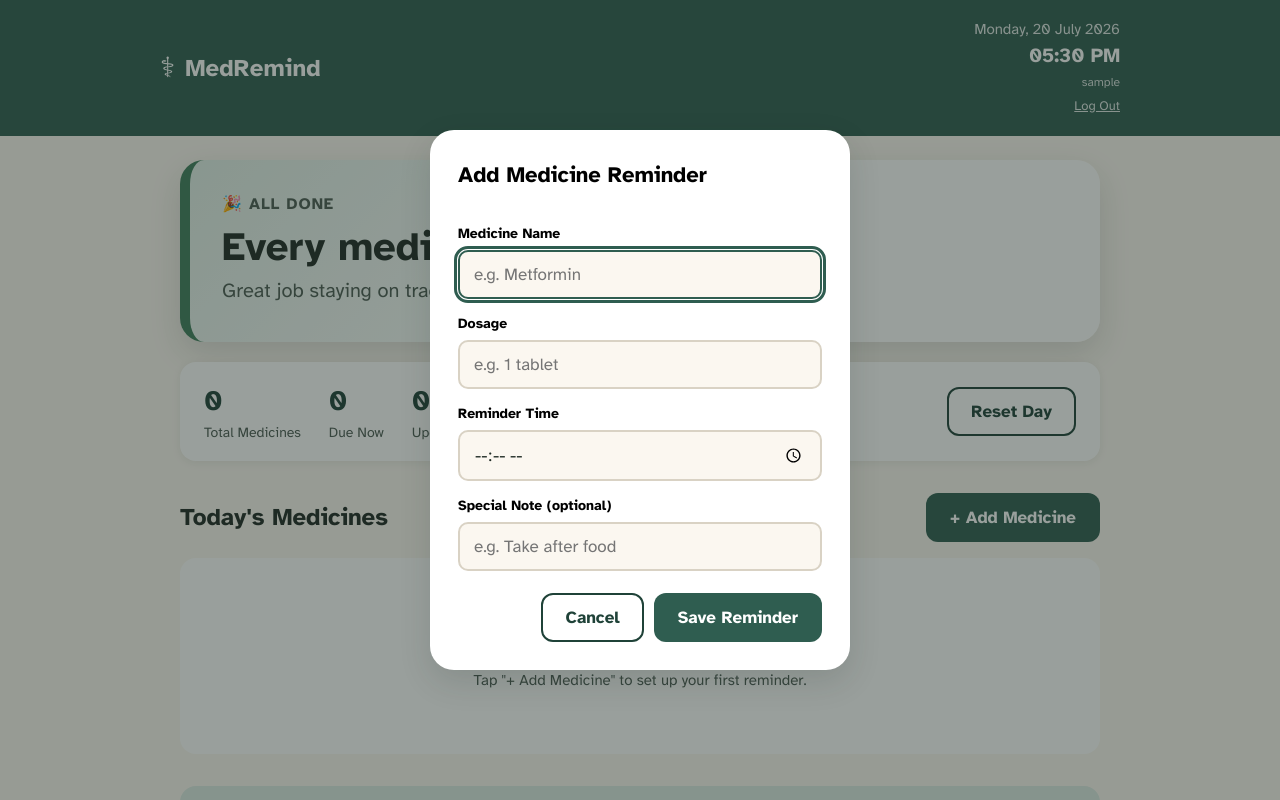
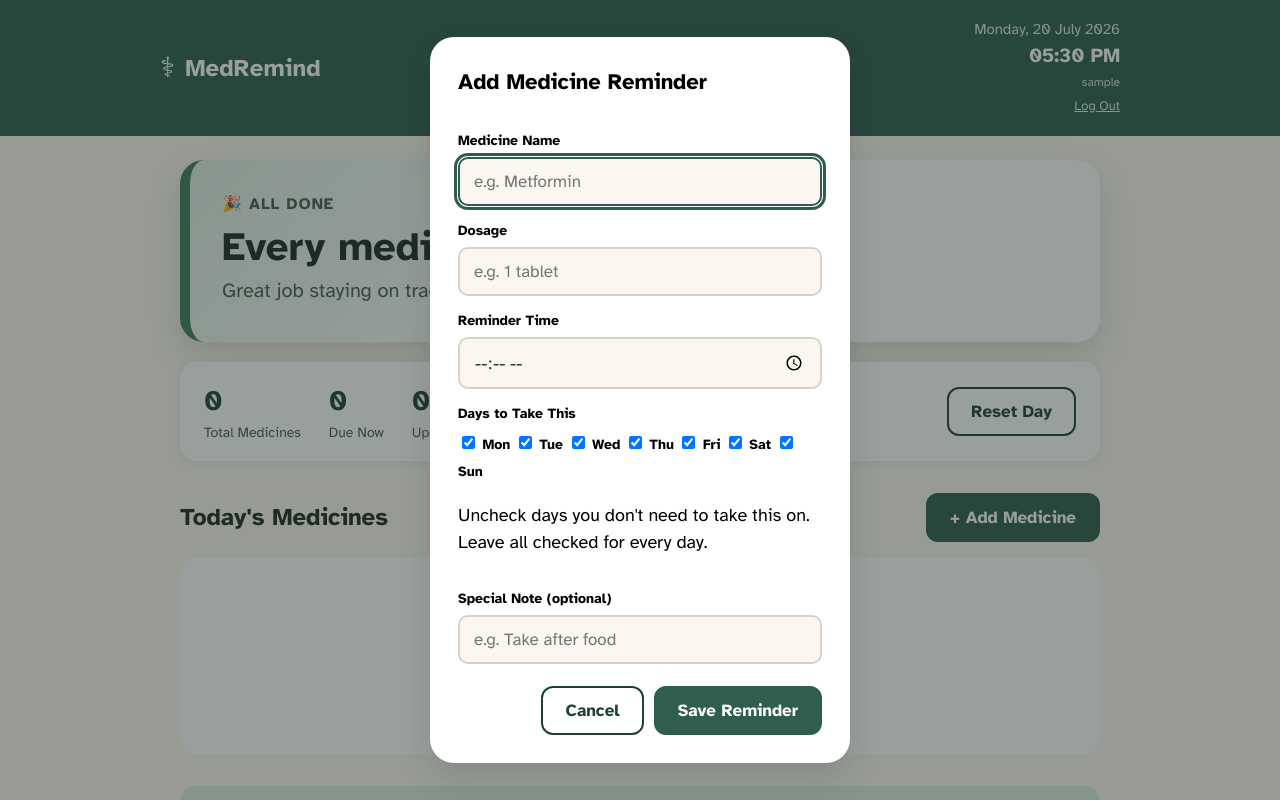
Before and after one commit to Nagulankumar/Innovative-Gerontological-Care-Solutions-Designing-the-Future-of-Elderly-Care-Products, a Flask app: page / in a window 1280 px wide, after a click on "+ Add Medicine". Run offline with Flask 3, Linux system fonts and the light colour scheme; the visitor is signed in with stand-in values (Sample User, id 1).

Commit message:
Add AM/PM display and day-of-week scheduling: webapp/templates/index.html

```diff
--- a/webapp/templates/index.html
+++ b/webapp/templates/index.html
@@ -32,7 +32,7 @@
     {% if next_status == 'due' %}
       <p class="hero-eyebrow">&#128309; DUE NOW</p>
       <h1 class="hero-name">{{ next_dose.name }}</h1>
-      <p class="hero-meta">{{ next_dose.dosage }} &nbsp;&middot;&nbsp; scheduled {{ next_dose.time }}</p>
+      <p class="hero-meta">{{ next_dose.dosage }} &nbsp;&middot;&nbsp; scheduled {{ format_time_12hr(next_dose.time) }}</p>
       {% if next_dose.note and next_dose.note != 'No special note' %}
         <p class="hero-note">Note: {{ next_dose.note }}</p>
       {% endif %}
@@ -43,7 +43,7 @@
     {% elif next_status == 'upcoming' %}
       <p class="hero-eyebrow">&#9201; NEXT UP</p>
       <h1 class="hero-name">{{ next_dose.name }}</h1>
-      <p class="hero-meta">{{ next_dose.dosage }} &nbsp;&middot;&nbsp; at {{ next_dose.time }}</p>
+      <p class="hero-meta">{{ next_dose.dosage }} &nbsp;&middot;&nbsp; at {{ format_time_12hr(next_dose.time) }}</p>
       {% if next_dose.note and next_dose.note != 'No special note' %}
         <p class="hero-note">Note: {{ next_dose.note }}</p>
       {% endif %}
@@ -94,10 +94,12 @@
     {% else %}
       <div class="med-grid">
         {% for m in medicines %}
-          <article class="med-card {% if m.taken %}is-taken{% elif m in due %}is-due{% endif %}">
+          <article class="med-card {% if m.taken %}is-taken{% elif m in due %}is-due{% elif m in other_days %}is-skipped{% endif %}">
             <div class="med-card-top">
               <h3>{{ m.name }}</h3>
-              {% if m.taken %}
+              {% if m in other_days %}
+                <span class="badge badge-skipped">Not Today</span>
+              {% elif m.taken %}
                 <span class="badge badge-taken">Taken</span>
               {% elif m in due %}
                 <span class="badge badge-due">Due</span>
@@ -106,7 +108,8 @@
               {% endif %}
             </div>
             <p class="med-dosage">{{ m.dosage }}</p>
-            <p class="med-time">&#128337; {{ m.time }}</p>
+            <p class="med-time">&#128337; {{ format_time_12hr(m.time) }}</p>
+            <p class="med-days">&#128197; {{ format_days(m.days) }}</p>
             <p class="med-note">{{ m.note }}</p>
             <div class="med-actions">
               {% if m.taken %}
@@ -153,6 +156,17 @@
     <label for="time">Reminder Time</label>
     <input type="time" id="time" name="time" required>
 
+    <label>Days to Take This</label>
+    <div class="day-picker">
+      {% for day in all_days %}
+        <label class="day-chip">
+          <input type="checkbox" name="days" value="{{ day }}" checked>
+          <span>{{ day }}</span>
+        </label>
+      {% endfor %}
+    </div>
+    <p class="field-hint">Uncheck days you don't need to take this on. Leave all checked for every day.</p>
+
     <label for="note">Special Note (optional)</label>
     <input type="text" id="note" name="note" placeholder="e.g. Take after food">
 
```
